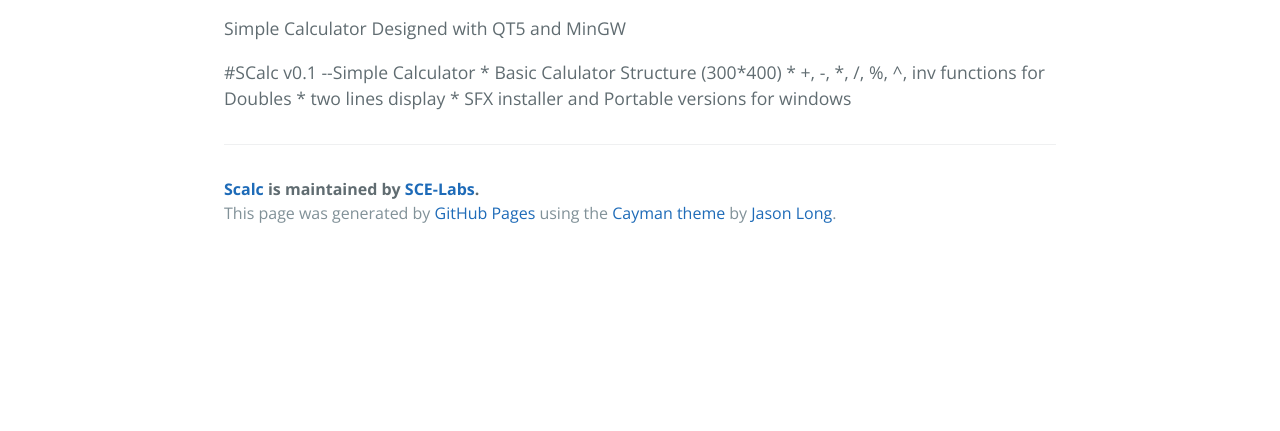
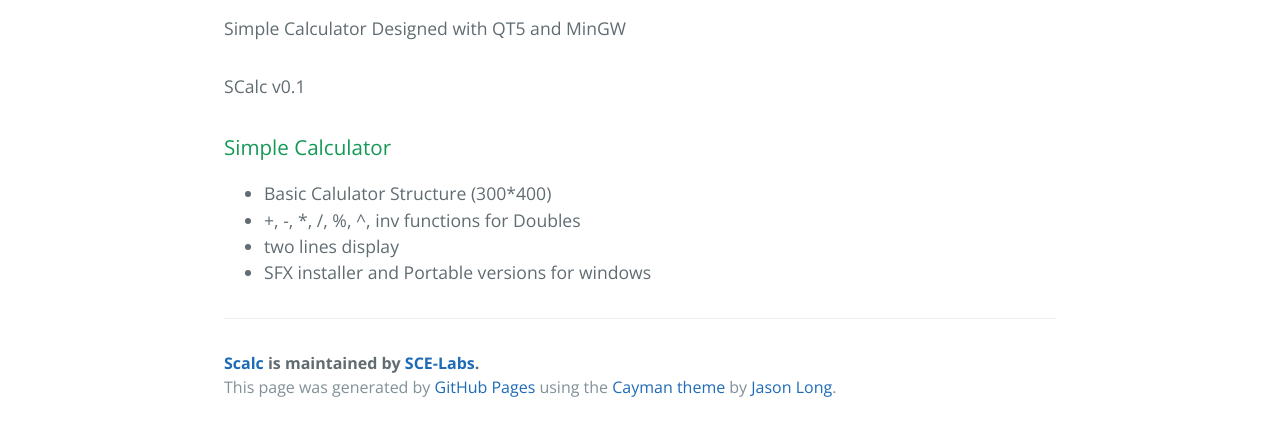
Before and after one commit to SCE-Labs/SCalc, a plain HTML site: page index.html in a window 1280 px wide. Shown: the part 470-901 px from the top of the page. Before the commit the page ends 800 px from the top, so only its background shows below. Drawn offline with nearby package versions, Linux system fonts and the light colour scheme.

Commit message:
Style update

```diff
--- a/index.html
+++ b/index.html
@@ -25,13 +25,16 @@
 <a id="scalc" class="anchor" href="#scalc" aria-hidden="true"><span aria-hidden="true" class="octicon octicon-link"></span></a>SCalc</h1>
 
 <p>Simple Calculator Designed with QT5 and MinGW</p>
-<p>#SCalc v0.1
---Simple Calculator
-	* Basic Calulator Structure (300*400)
-	* +, -, *, /, %, ^, inv functions for Doubles
-	* two lines display
-	* SFX installer and Portable versions for windows</p>
-
+<h2></h2>SCalc v0.1</h2>
+<h3>Simple Calculator</h3>
+<p>
+<ul>
+  <li>Basic Calulator Structure (300*400)</li>
+  <li>+, -, *, /, %, ^, inv functions for Doubles</li>
+  <li>two lines display</li>
+  <li>SFX installer and Portable versions for windows</p></li>
+</ul>
+</p>
       <footer class="site-footer">
         <span class="site-footer-owner"><a href="https://github.com/SCE-Labs/SCalc">Scalc</a> is maintained by <a href="https://github.com/SCE-Labs">SCE-Labs</a>.</span>
 
```
